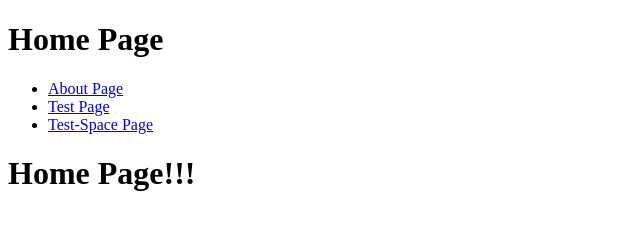
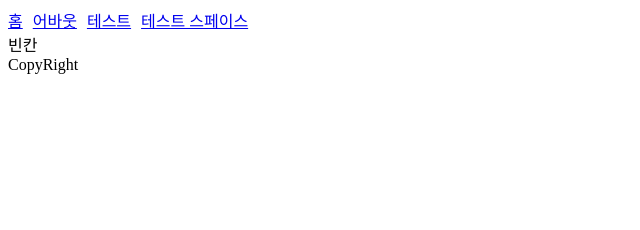
Before and after one commit to kimminsic/my_gatsby_06_01, a Gatsby site: page / in a window 1280 px wide. Shown: the whole page, without its empty margins (0-640 px from the left). Built offline with nearby package versions, Linux system fonts and the light colour scheme; Gatsby itself is replaced by a stand-in of ours.

Commit message:
레이아웃

```diff
--- a/src/pages/index.js
+++ b/src/pages/index.js
@@ -1,15 +1,13 @@
 import React from "react";
-import { Link } from "gatsby";
 import Layout from "./layout";
 
 // markup
 const IndexPage = () => {
   return (
-    <main>
+    <Layout>
       <title>Home Page???</title>
-      <Layout PageTitle={"Home Page"}></Layout>
       <h1>Home Page!!!</h1>
-    </main>
+    </Layout>
   );
 };
 
--- a/src/pages/layout.js
+++ b/src/pages/layout.js
@@ -3,26 +3,18 @@ import { Link } from "gatsby";
 
 function Layout({ PageTitle, Children }) {
   return (
-    <div>
-      <main>
-        <h1>{PageTitle}</h1>
-        {Children}
-      </main>
+    <main>
+      <div style={{ display: "flex", gap: "10px" }}>
+        <Link to="/">홈</Link>
+        <Link to="/about">어바웃</Link>
 
-      <nav>
-        <ul>
-          <li>
-            <Link to="/about">About Page</Link>
-          </li>
-          <li>
-            <Link to="/test">Test Page</Link>
-          </li>
-          <li>
-            <Link to="/test-space">Test-Space Page</Link>
-          </li>
-        </ul>
-      </nav>
-    </div>
+        <Link to="/test">테스트</Link>
+
+        <Link to="/test-space">테스트 스페이스</Link>
+      </div>
+      <div>빈칸</div>
+      <div>CopyRight</div>
+    </main>
   );
 }
 
```
Also changed, not shown: src/pages/about.js (+3 -5 lines), src/pages/test-space.js (+4 -4 lines), src/pages/test.js (+3 -4 lines).
